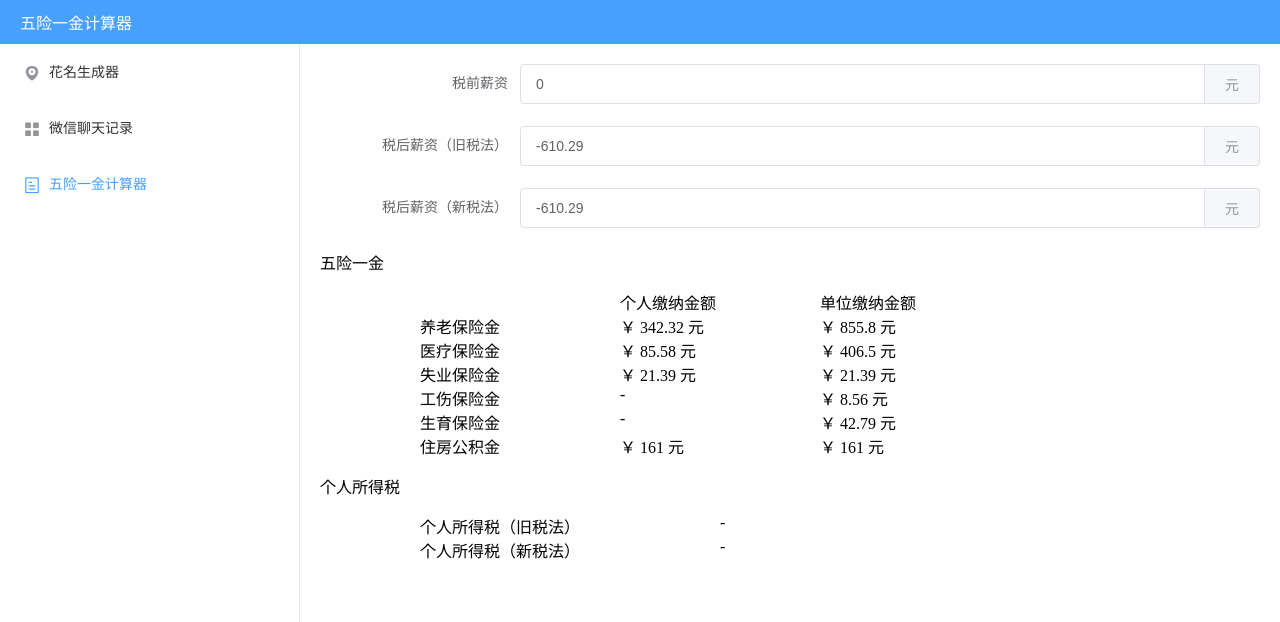
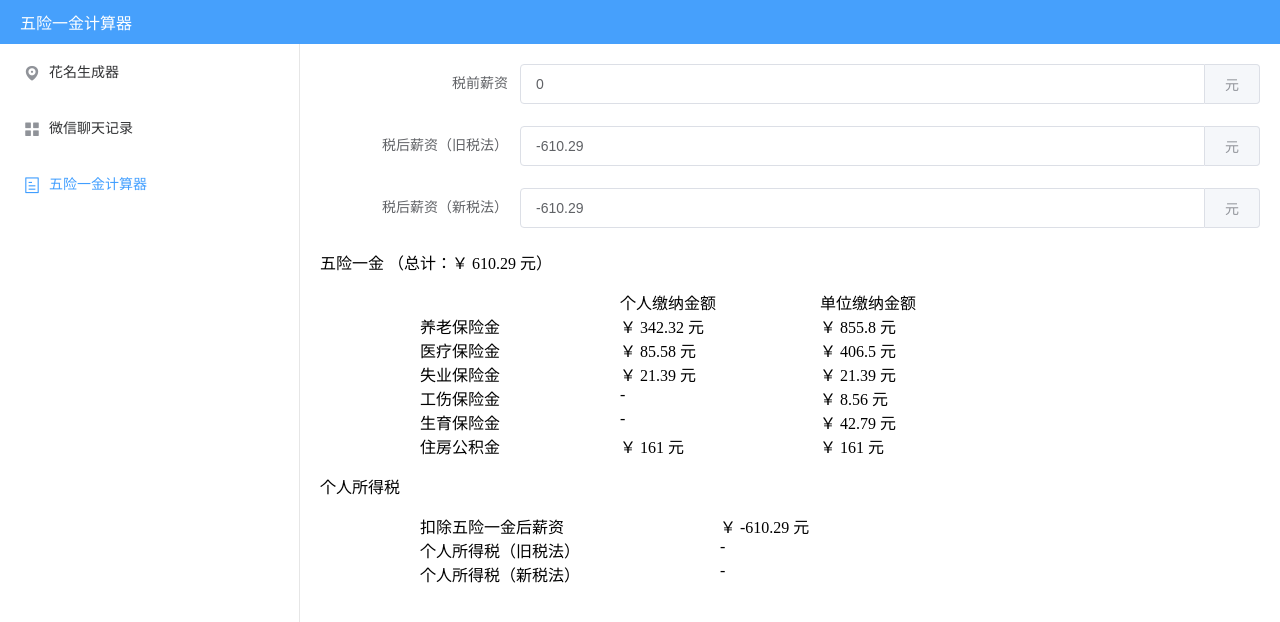
Before and after one commit to xhblovewmy/v-tools, a Vue app: page /salary in a window 1280 px wide. Shown: the top 622 px of the page. Built offline with nearby package versions, Linux system fonts and the light colour scheme.

Commit message:
feat: 五险一金计算器

```diff
--- a/src/pages/salary/index.vue
+++ b/src/pages/salary/index.vue
@@ -17,7 +17,7 @@
         </el-input>
       </el-form-item>
     </el-form>
-    <p>五险一金</p>
+    <p>五险一金 <span>（总计：{{ socialFundCount | currency }}）</span></p>
     <div :class="$style.table">
       <div :class="$style.row">
         <span></span>
@@ -32,6 +32,10 @@
     </div>
     <p>个人所得税</p>
     <div :class="$style.table">
+      <div :class="$style.row">
+        <span>扣除五险一金后薪资</span>
+        <span>{{ salary - socialFundCount | currency }}</span>
+      </div>
       <div :class="$style.row">
         <span>个人所得税（旧税法）</span>
         <span>{{ tax.old | currency }}</span>
@@ -122,9 +126,11 @@ export default {
         }
       }, {})
     },
+    socialFundCount () {
+      return Object.keys(this.socialFund).reduce((res, key) => res + this.socialFund[key][0], 0)
+    },
     tax () {
-      const socialPaymentCount = Object.keys(this.socialFund).reduce((res, key) => res + this.socialFund[key][0], 0)
-      const salaryBase = this.salary - socialPaymentCount
+      const salaryBase = this.salary - this.socialFundCount
       return {
         old: +(this.calcTax(salaryBase, 'old')).toFixed(2),
         new: +(this.calcTax(salaryBase, 'new')).toFixed(2)
@@ -132,12 +138,12 @@ export default {
     },
     oldAtSalary () {
       const tax = this.tax.old
-      const socialCount = Object.keys(this.socialFund).reduce((res, key) => res + this.socialFund[key][0], 0)
+      const socialCount = this.socialFundCount
       return +(this.salary - socialCount - tax).toFixed(2)
     },
     newAtSalary () {
       const tax = this.tax.new
-      const socialCount = Object.keys(this.socialFund).reduce((res, key) => res + this.socialFund[key][0], 0)
+      const socialCount = this.socialFundCount
       return +(this.salary - socialCount - tax).toFixed(2)
     }
   },
```
